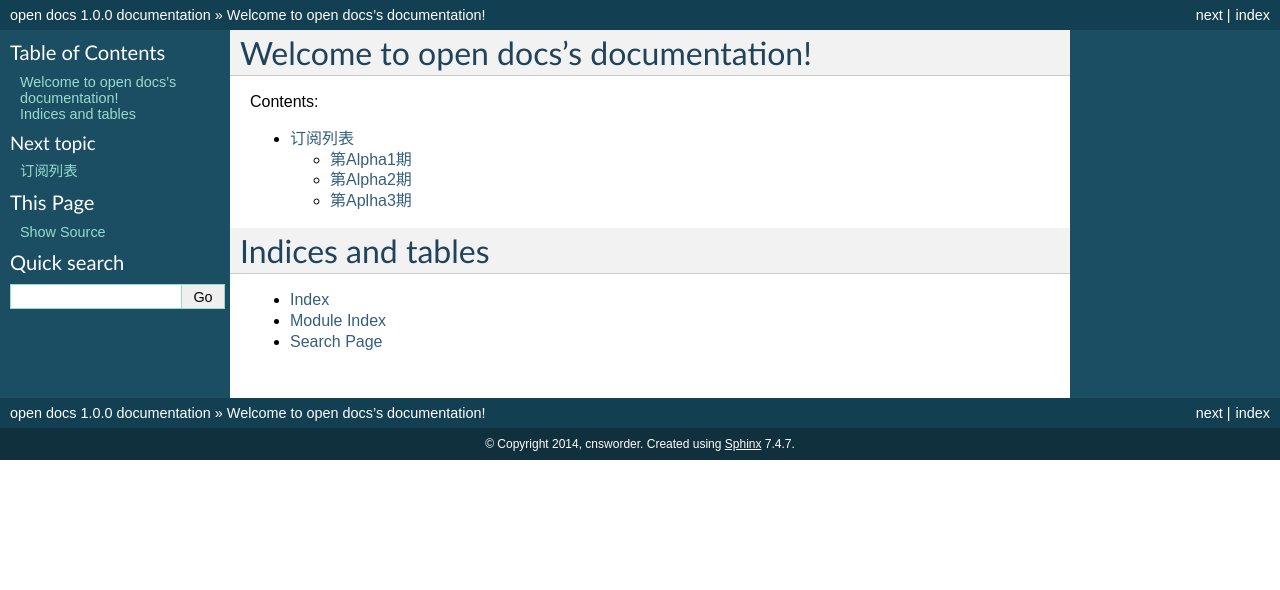
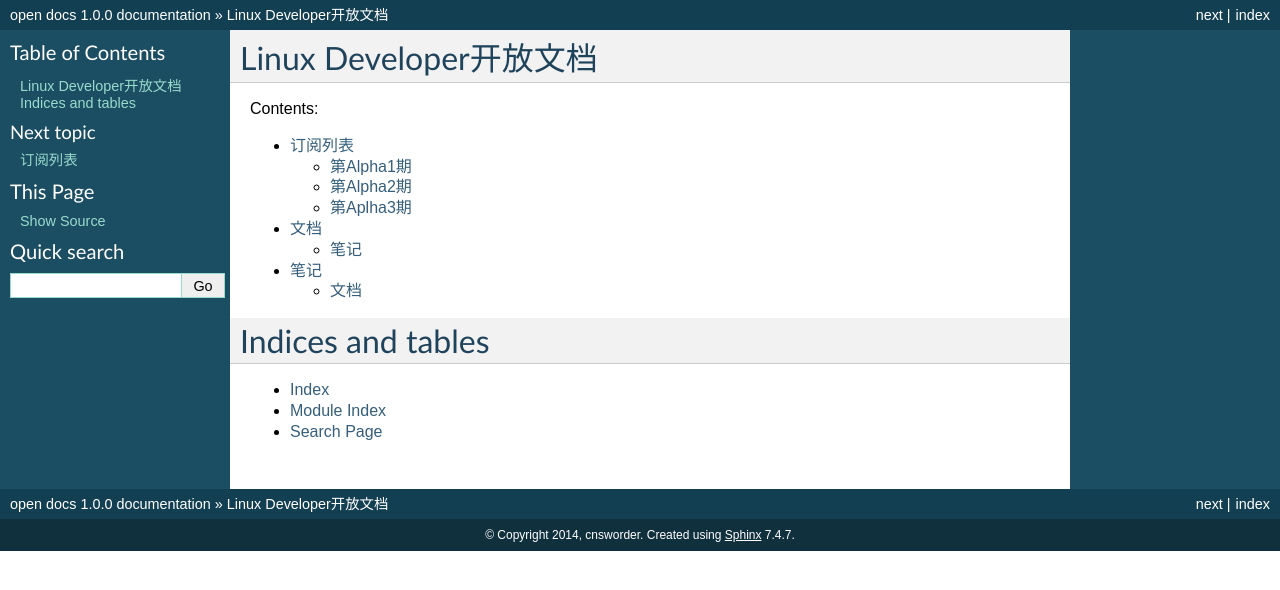
Before and after one commit to cnsworder/docs, a Sphinx documentation site: the page built from source/index.rst, in a window 1280 px wide. Shown: the top 590 px of the page. Built offline with Sphinx 7.4.7, drawn with Linux system fonts in a browser that asks for light colours; formulas are drawn with MathJax 3.

Commit message:
初始化笔记与文档

```diff
--- /dev/null
+++ b/source/document.rst
@@ -0,0 +1,7 @@
+=========
+文档
+=========
+
+.. toctree::
+
+    document/1
--- /dev/null
+++ b/source/document/1.rst
@@ -0,0 +1,3 @@
+----------
+笔记
+----------
--- a/source/index.rst
+++ b/source/index.rst
@@ -3,7 +3,7 @@
    You can adapt this file completely to your liking, but it should at least
    contain the root `toctree` directive.
 
-Welcome to open docs's documentation!
+Linux Developer开放文档
 =====================================
 
 Contents:
--- /dev/null
+++ b/source/note.rst
@@ -0,0 +1,7 @@
+=========
+笔记
+=========
+
+.. toctree::
+
+    note/1
--- /dev/null
+++ b/source/note/1.rst
@@ -0,0 +1,3 @@
+----------
+文档
+----------
```
Also changed, not shown: other parts of source/index.rst (+3 -0 lines).
